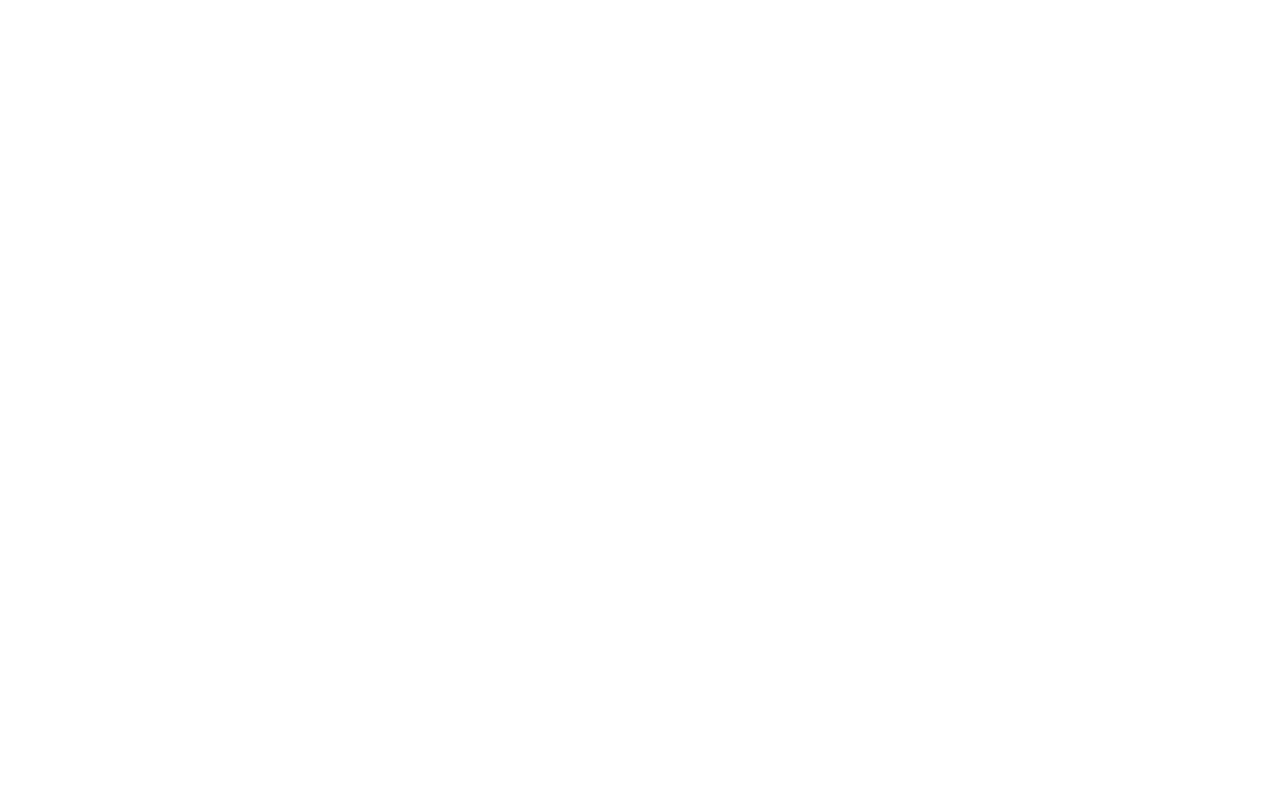
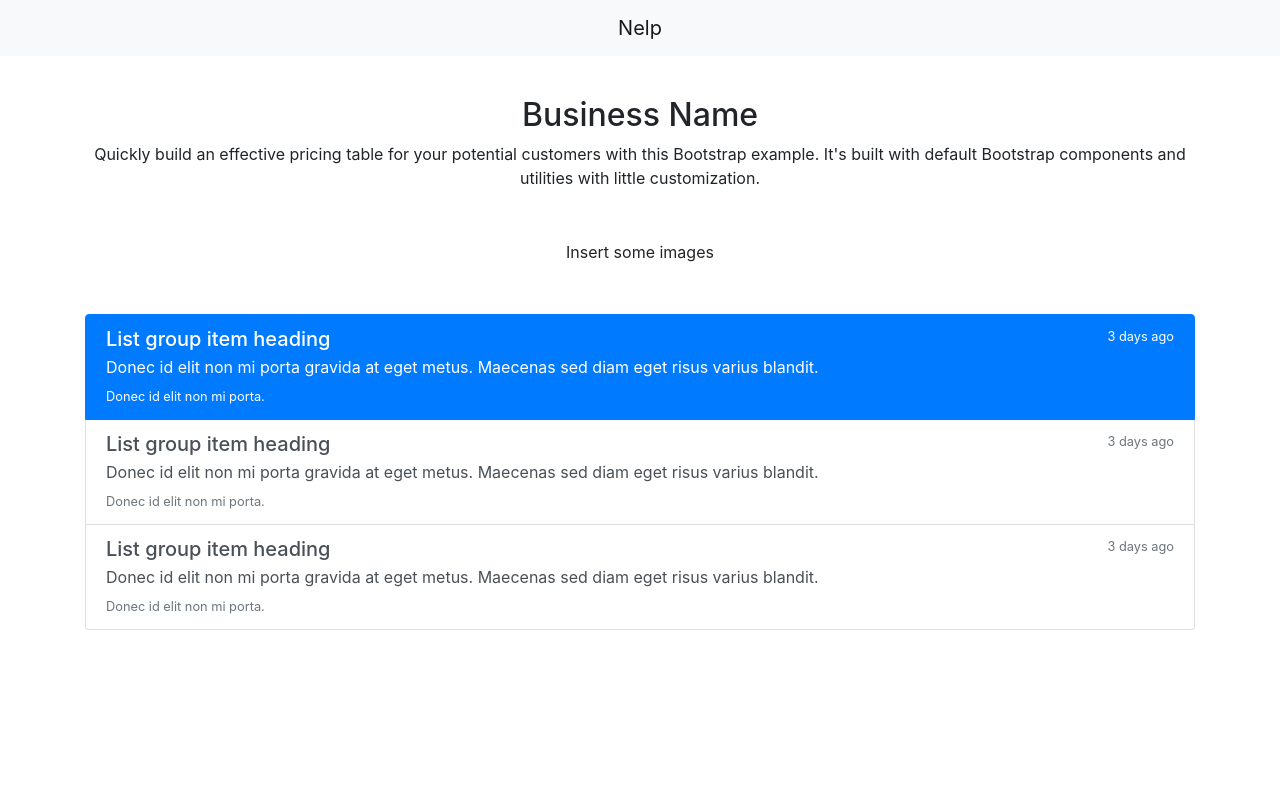
Before and after one commit to yopming/Nelp, a Flask app: page /detail/1 in a window 1280 px wide. Before the commit the page is empty. Run offline with Flask 2, Linux system fonts and the light colour scheme; some libraries are stand-ins or nearby versions.

Commit message:
add list and detail frame

```diff
--- a/app/static/assets/style.css
+++ b/app/static/assets/style.css
@@ -1,17 +1,26 @@
-html, body {
-    height: 100%;
-    width: 100%;
+#nelp-main .navbar .navbar-brand {
+    margin: 0 auto;
 }
 
-body {
-    background: url(images/background.jpg) no-repeat center center fixed;
-    background-size: cover;
+#nelp-main .nelp-list .lists {
+    padding: 20px 0;
 }
 
-#nelp-main {
-    height: 100%;
+#nelp-main .nelp-list .pager {
+    margin-top: 40px;
 }
 
-#nelp-main .search {
-    padding-top:200px;
+#nelp-main .nelp-detail .names {
+    text-align: center;
 }
+#nelp-main .nelp-detail .names h2 {
+    margin-top: 40px;
+    marign-bottom: 20px;
+}
+#nelp-main .nelp-detail .names p {
+    margin-bottom: 35px;
+}
+#nelp-main .nelp-detail .images {
+    margin: 50px auto;
+    text-align: center;
+}
--- a/app/templates/detail.html
+++ b/app/templates/detail.html
@@ -0,0 +1,48 @@
+{% extends "template.html" %}
+
+{% block content %}
+
+<div class="nelp-detail">
+
+    <div class="names">
+        <h2>Business Name</h2>
+        <p>Quickly build an effective pricing table for your potential customers with this Bootstrap example.
+            It's built with default Bootstrap components and utilities with little customization.</p>
+    </div>
+
+    <div class="images">
+        Insert some images
+    </div>
+
+    <div class="comments">
+        <div class="list-group">
+            <span class="list-group-item list-group-item-action flex-column align-items-start active">
+                <div class="d-flex w-100 justify-content-between">
+                    <h5 class="mb-1">List group item heading</h5>
+                    <small>3 days ago</small>
+                </div>
+                <p class="mb-1">Donec id elit non mi porta gravida at eget metus. Maecenas sed diam eget risus varius blandit.</p>
+                <small>Donec id elit non mi porta.</small>
+            </span>
+            <span class="list-group-item list-group-item-action flex-column align-items-start">
+                <div class="d-flex w-100 justify-content-between">
+                    <h5 class="mb-1">List group item heading</h5>
+                    <small class="text-muted">3 days ago</small>
+                </div>
+                <p class="mb-1">Donec id elit non mi porta gravida at eget metus. Maecenas sed diam eget risus varius blandit.</p>
+                <small class="text-muted">Donec id elit non mi porta.</small>
+            </span>
+            <span class="list-group-item list-group-item-action flex-column align-items-start">
+                <div class="d-flex w-100 justify-content-between">
+                    <h5 class="mb-1">List group item heading</h5>
+                    <small class="text-muted">3 days ago</small>
+                </div>
+                <p class="mb-1">Donec id elit non mi porta gravida at eget metus. Maecenas sed diam eget risus varius blandit.</p>
+                <small class="text-muted">Donec id elit non mi porta.</small>
+            </span>
+        </div>
+    </div>
+
+</div>
+
+{% endblock %}
--- a/app/templates/index.html
+++ b/app/templates/index.html
@@ -4,11 +4,11 @@
     <meta charset="UTF-8">
     <title>Nelp</title>
     <link rel="stylesheet" href="{{ url_for('static', filename='bootstrap/css/bootstrap.css') }}" />
-    <link rel="stylesheet" href="{{ url_for('static', filename='assets/style.css') }}" />
+    <link rel="stylesheet" href="{{ url_for('static', filename='assets/style_home.css') }}" />
 </head>
 <body>
 
-<div class="container" id="nelp-main">
+<div class="container" id="nelp-home">
     <div class="row">
         <div class="col-md-2"></div>
         <div class="col-md-8 search">
@@ -25,6 +25,5 @@
 
 <script src="{{ url_for('static', filename='jQuery/jquery-3.3.1.min.js') }}"></script>
 <script src="{{ url_for('static', filename='bootstrap/js/bootstrap.js') }}"></script>
-<script src="{{ url_for('static', filename='assets/script.js') }}"></script>
 </body>
 </html>
--- /dev/null
+++ b/app/templates/template.html
@@ -0,0 +1,30 @@
+<!DOCTYPE html>
+<html lang="en">
+<head>
+    <title>Nelp</title>
+    <link rel="stylesheet" href="{{ url_for('static', filename='bootstrap/css/bootstrap.css') }}" />
+    <link rel="stylesheet" href="{{ url_for('static', filename='assets/style.css') }}" />
+</head>
+
+<body id="nelp-main">
+
+    <nav class="navbar navbar-expand-lg navbar-light bg-light">
+        <a class="navbar-brand" href="#">Nelp</a>
+    </nav>
+
+    <div class="container">
+        <div class="row">
+            <div class="col-md-12">
+
+                {% block content %}
+                {% endblock %}
+            </div>
+        </div>
+    </div>
+
+<script src="{{ url_for('static', filename='jQuery/jquery-3.3.1.min.js') }}"></script>
+<script src="{{ url_for('static', filename='bootstrap/js/bootstrap.js') }}"></script>
+<script src="{{ url_for('static', filename='assets/script.js') }}"></script>
+
+</body>
+</html>
```
Also changed, not shown: app/__init__.py (+10 -2 lines), app/static/assets/style_home.css (added, +17 -0 lines), app/templates/list.html (+26 -9 lines), app/blueprint/home/view.py (line endings or trailing spaces).
